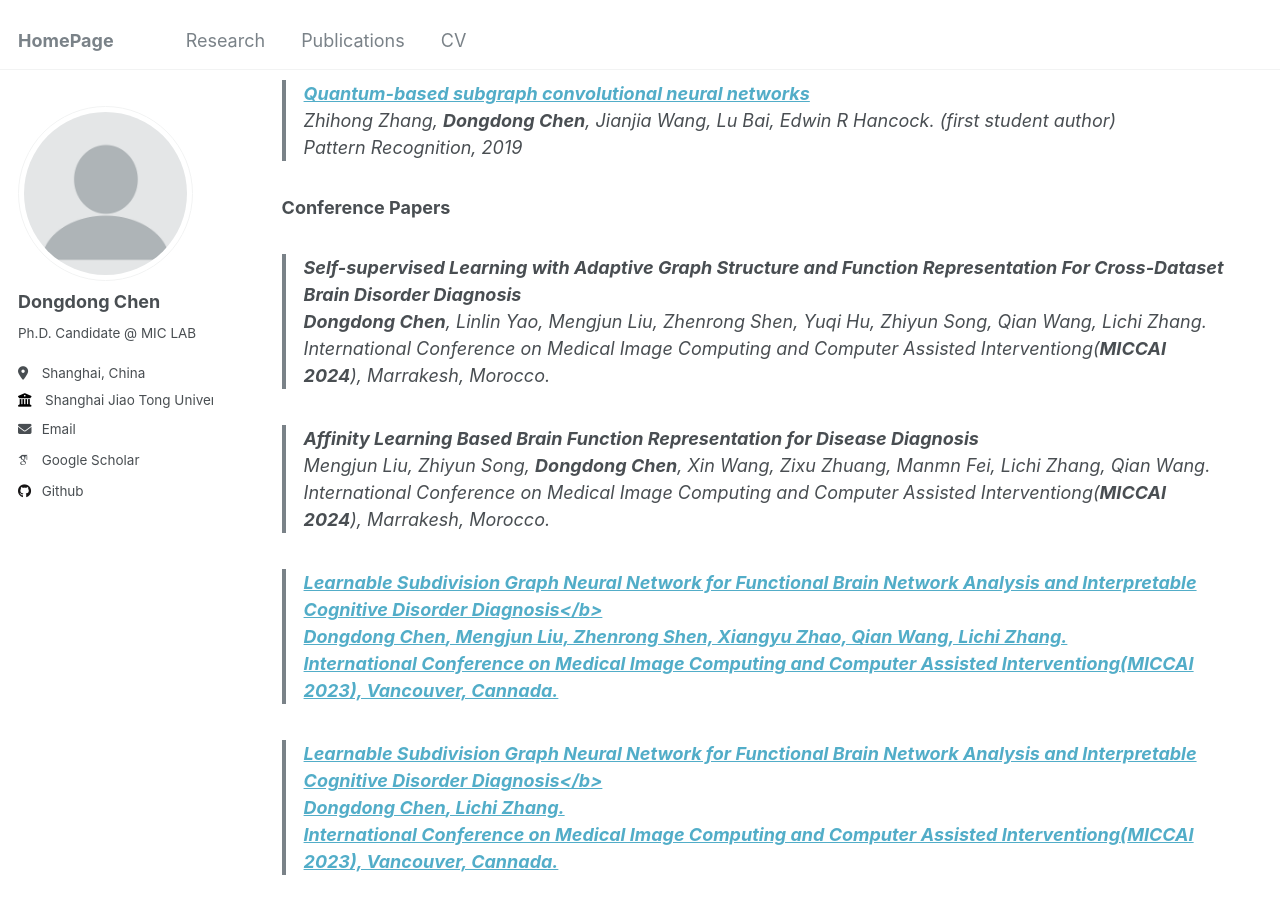
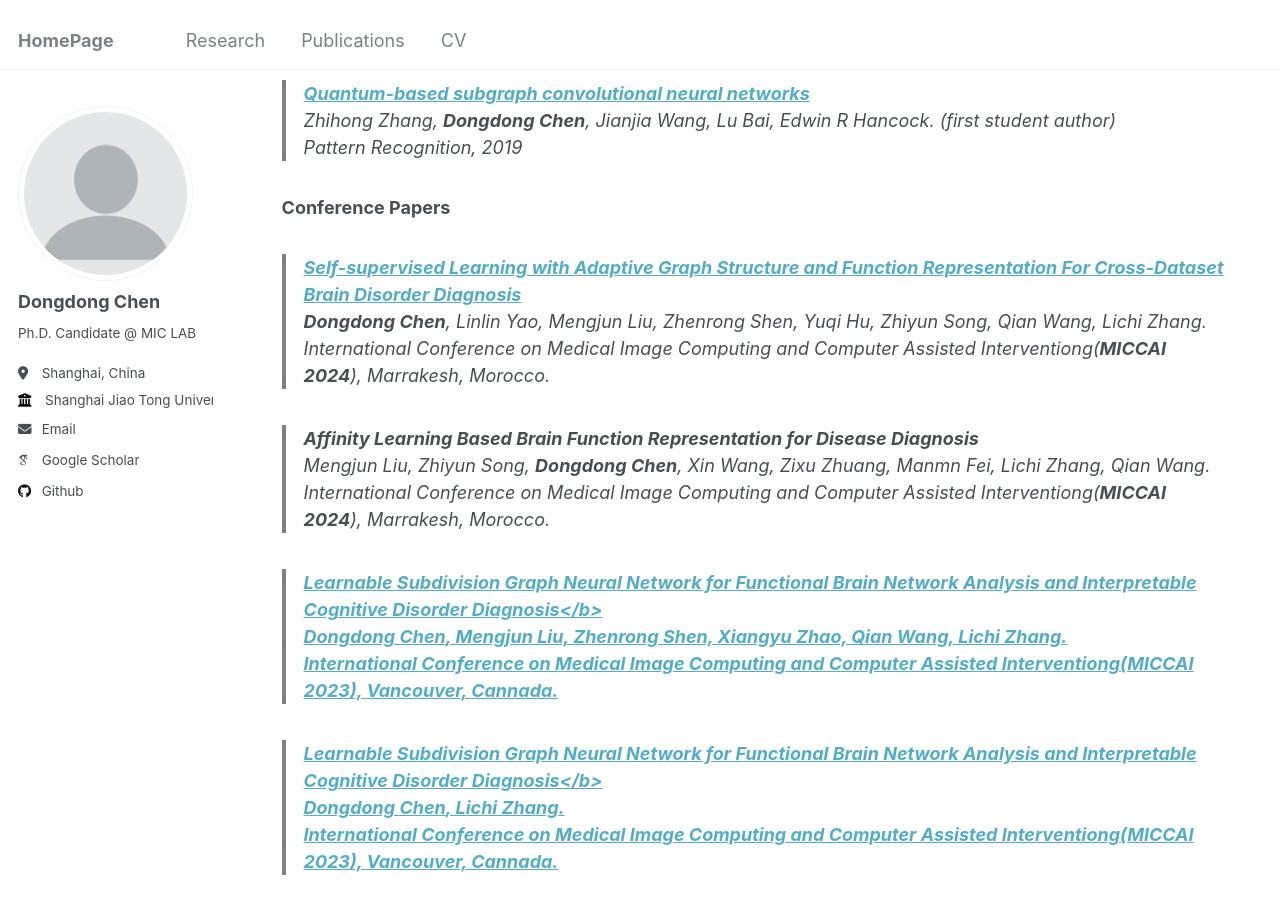
Before and after one commit to DongDChen/DongDChen.github.io, a Jekyll site: the page built from _pages/publications.md, in a window 1280 px wide and 900 px high, scrolled down 1183 px. Built offline with Jekyll 4.4.1, drawn with Linux system fonts in a browser that asks for light colours; some web fonts are replaced.

```diff
--- a/_pages/publications.md
+++ b/_pages/publications.md
@@ -51,7 +51,7 @@ You can also find my articles on [my Google Scholar profile](https://scholar.goo
 
 
 ### Conference Papers
-> <b>Self-supervised Learning with Adaptive Graph Structure and Function Representation For Cross-Dataset Brain Disorder Diagnosis</b> <br>
+> <b><a>Self-supervised Learning with Adaptive Graph Structure and Function Representation For Cross-Dataset Brain Disorder Diagnosis</a></b> <br>
 > <b>Dongdong Chen</b>, Linlin Yao, Mengjun Liu, Zhenrong Shen, Yuqi Hu, Zhiyun Song, Qian Wang, Lichi Zhang. <br>
 > <em>International Conference on Medical Image Computing and Computer Assisted Interventiong</em>(<i><b>MICCAI 2024</b></i>), Marrakesh, Morocco. <br>
 
```
